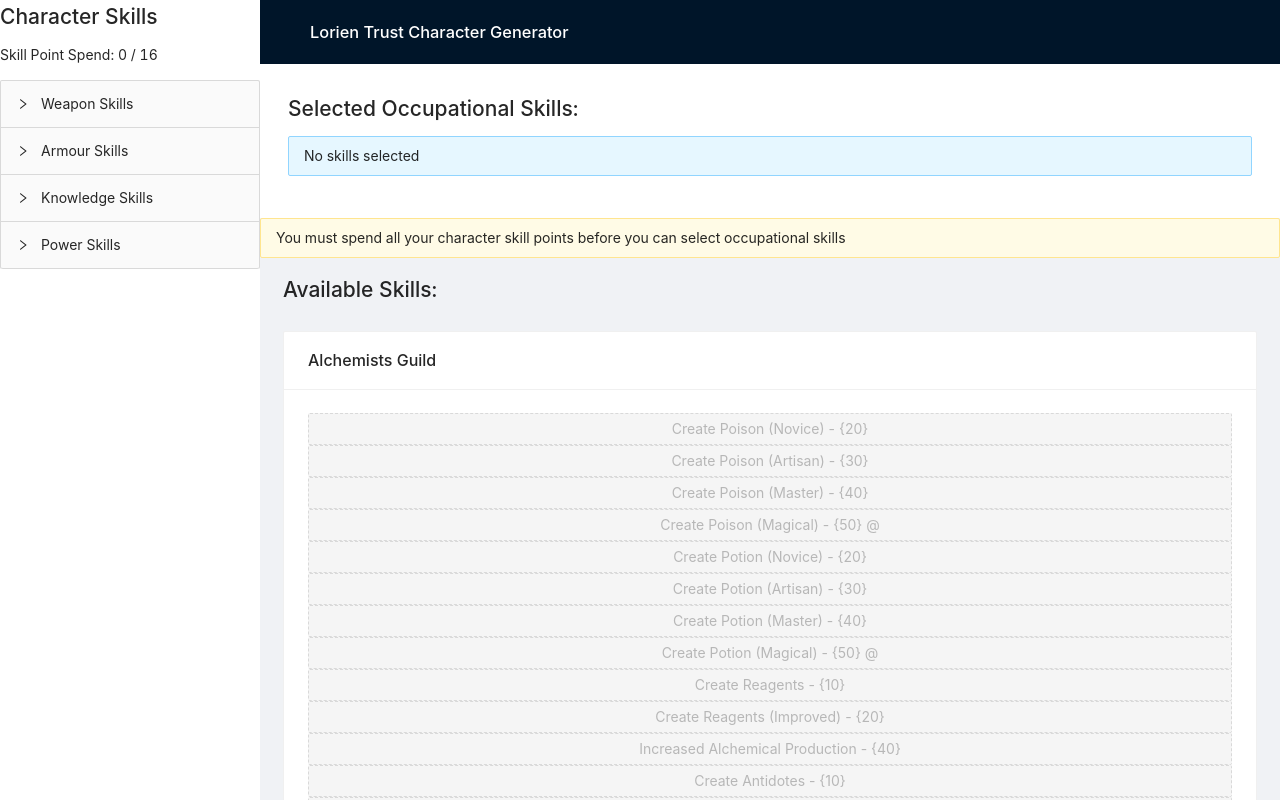
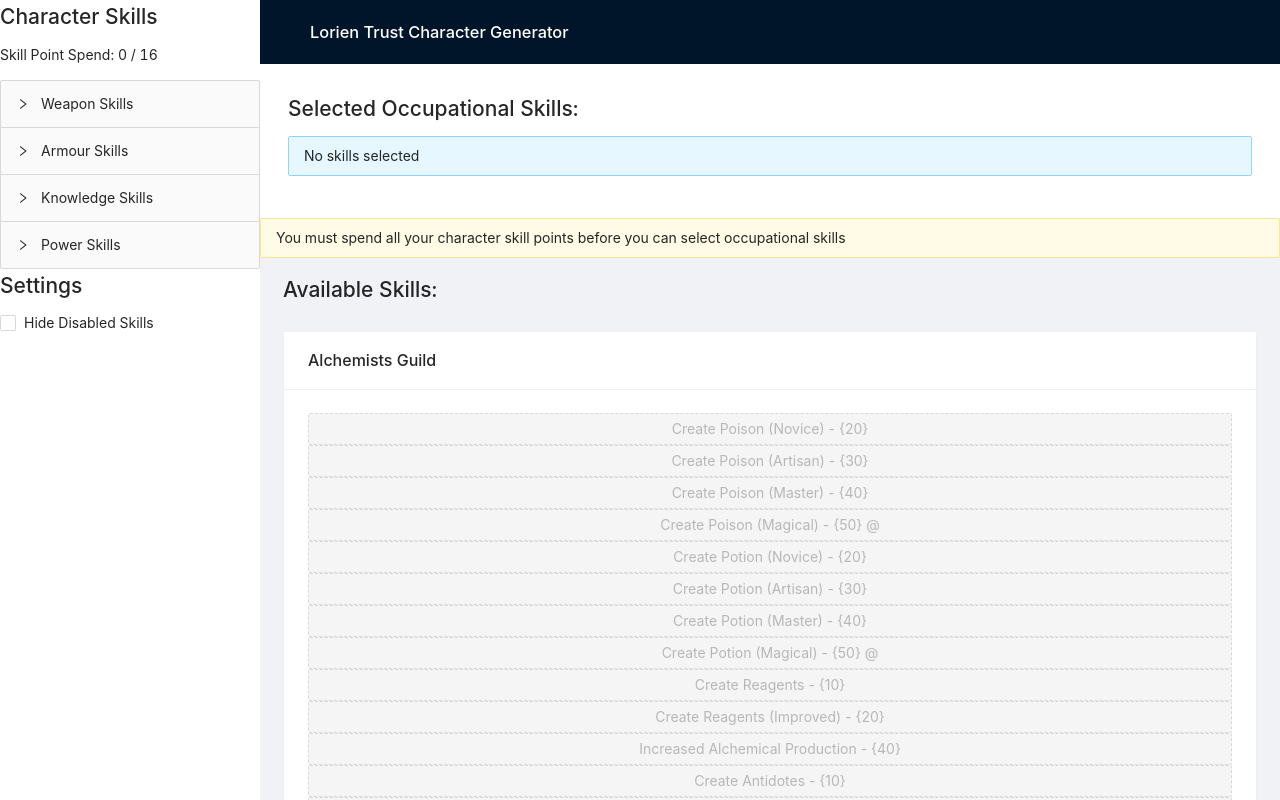
Before and after one commit to mattkatt/lorien-trust-character-generator, a React (Create React App) app: page / in a window 1280 px wide. Shown: the top 800 px of the page. Built offline with nearby package versions, Linux system fonts and the light colour scheme.

Commit message:
feat(AppContext): added AppContext with hideDisabledSkills option

```diff
--- a/src/App.tsx
+++ b/src/App.tsx
@@ -8,15 +8,19 @@ import { AppFooter, AppHeader } from './ui/app';
 import './App.css';
 import { OccupationalSkill } from './ui/skill-display/occupational-skill';
 import { CharacterSkills } from './ui/skill-display/character-skills';
+import { AppProvider } from './context/app-context';
+import { AppSettings } from './ui/app/app-settings';
 
 const App: FC = () => {
   const { Content } = Layout;
 
   return (
+    <AppProvider>
       <CharacterProvider>
         <Layout style={{ minHeight: '100vh' }}>
           <SidePanel>
             <CharacterSkills />
+            <AppSettings />
           </SidePanel>
 
           <Layout>
@@ -33,6 +37,7 @@ const App: FC = () => {
           </Layout>
         </Layout>
       </CharacterProvider>
+    </AppProvider>
   );
 };
 
--- /dev/null
+++ b/src/context/app-context.tsx
@@ -0,0 +1,51 @@
+import { createContext, FC, useEffect, useState } from 'react';
+import { IAppState } from '../interfaces/app-state';
+import { IAppContext } from '../interfaces/app-context';
+
+const APP_STATE = 'appState';
+
+export const defaultAppState: IAppState = {
+  hideDisabledSkills: false,
+};
+
+const defaultAppContext: IAppContext = {
+  appState: defaultAppState,
+  setHideDisabledSkills: () => {},
+};
+
+export const AppContext = createContext<IAppContext>(defaultAppContext);
+
+export const AppProvider: FC = ({ children }) => {
+  const [state, setState] = useState(defaultAppState);
+
+  useEffect(() => {
+    const storedApp = localStorage.getItem(APP_STATE);
+
+    if (storedApp) {
+      const savedState = JSON.parse(storedApp) as IAppState;
+      setState(savedState);
+    }
+  }, [setState]);
+
+  const setAppState = (newState: IAppState) => {
+    setState(newState);
+    localStorage.setItem(APP_STATE, JSON.stringify(newState));
+  };
+
+  const setHideDisabledSkills = (bool: boolean) => {
+    const stateCopy = { ...state };
+    stateCopy.hideDisabledSkills = bool;
+    setAppState(stateCopy);
+  };
+
+  return (
+    <AppContext.Provider
+      value={{
+        appState: state,
+        setHideDisabledSkills,
+      }}
+    >
+      {children}
+    </AppContext.Provider>
+  );
+};
--- a/src/context/character-context.tsx
+++ b/src/context/character-context.tsx
@@ -2,6 +2,8 @@ import { createContext, FC, useEffect, useState } from 'react';
 import { ICharacterState } from '../interfaces/character-state';
 import { ICharacterContext } from '../interfaces/character-context';
 import { ICharacterSkill, IOccupationalSkill } from '../interfaces/skills';
+
+const CHARACTER_STATE = 'characterState';
 
 export const defaultCharacterState: ICharacterState = {
   characterOSPs: 0,
@@ -26,7 +28,7 @@ export const CharacterProvider: FC = ({ children }) => {
   const [state, setState] = useState(defaultCharacterState);
 
   useEffect(() => {
-    const storedCharacter = localStorage.getItem('characterState');
+    const storedCharacter = localStorage.getItem(CHARACTER_STATE);
 
     if (storedCharacter) {
       const savedState = JSON.parse(storedCharacter) as ICharacterState;
@@ -36,7 +38,7 @@ export const CharacterProvider: FC = ({ children }) => {
 
   const setCharacterState = (newState: ICharacterState) => {
     setState(newState);
-    localStorage.setItem('characterState', JSON.stringify(newState));
+    localStorage.setItem(CHARACTER_STATE, JSON.stringify(newState));
   };
 
   const addCharacterSkill = (skill: ICharacterSkill) => {
--- /dev/null
+++ b/src/interfaces/app-context.ts
@@ -0,0 +1,6 @@
+import { IAppState } from './app-state';
+
+export interface IAppContext {
+  appState: IAppState;
+  setHideDisabledSkills: (bool: boolean) => void;
+}
--- /dev/null
+++ b/src/interfaces/app-state.ts
@@ -0,0 +1,3 @@
+export interface IAppState {
+  hideDisabledSkills: boolean;
+}
--- /dev/null
+++ b/src/ui/app/app-settings.tsx
@@ -0,0 +1,20 @@
+import React, { useContext } from 'react';
+import { Checkbox } from 'antd';
+import { AppContext } from '../../context/app-context';
+
+export const AppSettings = () => {
+  const { appState, setHideDisabledSkills } = useContext(AppContext);
+
+  return (
+    <>
+      <h2>Settings</h2>
+
+      <Checkbox
+        value={appState.hideDisabledSkills}
+        onClick={() => setHideDisabledSkills(!appState.hideDisabledSkills)}
+      >
+        Hide Disabled Skills
+      </Checkbox>
+    </>
+  );
+};
--- a/src/ui/skill-display/skill-button.tsx
+++ b/src/ui/skill-display/skill-button.tsx
@@ -4,12 +4,14 @@ import { Button, Popover } from 'antd';
 import { SkillPopover } from './skill-popover';
 import { CharacterContext } from '../../context/character-context';
 import { Helpers } from '../../helpers/helpers';
+import { AppContext } from '../../context/app-context';
 
 interface ISkillButtonProps {
   skill: ISkill;
 }
 
 export const SkillButton: FC<ISkillButtonProps> = ({ skill }) => {
+  const { appState } = useContext(AppContext);
   const {
     characterState,
     addCharacterSkill,
@@ -58,7 +60,7 @@ export const SkillButton: FC<ISkillButtonProps> = ({ skill }) => {
     }
   };
 
-  return (
+  return appState.hideDisabledSkills && isDisabled() && !isSelected() ? null : (
     <Popover content={<SkillPopover skill={skill} />} title={skill.name} placement={'rightBottom'}>
       <Button
         block
```
Lines whose indentation alone changed are shown as unchanged.
